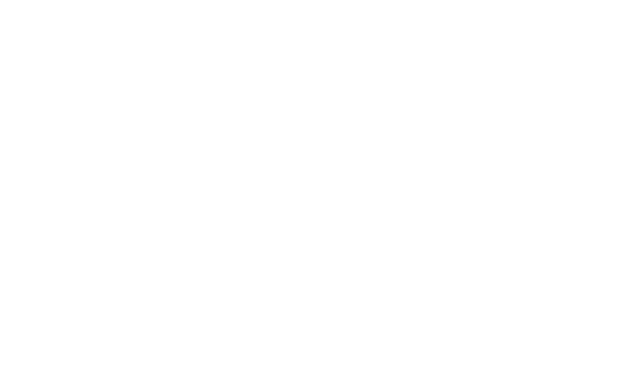
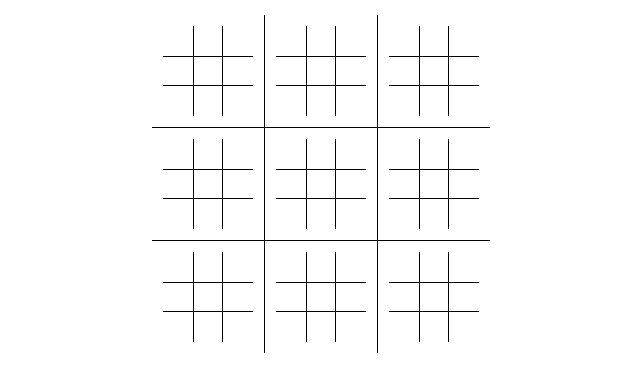
Before and after one commit to AnnetteScott/super-tic-tac-toe, a Vue app: page / in a window 1280 px wide. Shown: the top 392 px of the page, without its empty margins (319-959 px from the left). Built offline with nearby package versions, Linux system fonts and the light colour scheme.

Commit message:
Display board on page

```diff
--- a/src/App.vue
+++ b/src/App.vue
@@ -1,15 +1,51 @@
 <script setup lang="ts">
-
+import Board from '@/components/board.vue'
+import BoardManager from '@/boardManager'
+new BoardManager()
 </script>
 
 <template>
 	<main>
-		<div id="board">
-
+		<div class="board_container master_square">
+			<Board />
+			<Board />
+			<Board />
+			<Board />
+			<Board />
+			<Board />
+			<Board />
+			<Board />
+			<Board />
 		</div>
 	</main>
 </template>
 
-<style scoped>
+<style>
 @import url("../public/root.css");
+.board_container{
+	width: min-content;
+	height: min-content;
+	display: grid;
+	grid-template-columns: auto auto auto;
+	padding: 11px;
+}
+
+.master_square {
+	padding: 0;
+}
+
+.small_square{
+	width: 30px;
+	height: 30px;
+}
+
+.square:nth-child(n+4):nth-child(-n+6){
+	border-bottom: 1px solid black;
+	border-top: 1px solid black;
+}
+
+.square:nth-child(3n+2){
+	border-left: 1px solid black;
+	border-right: 1px solid black;
+}
 </style>
```
